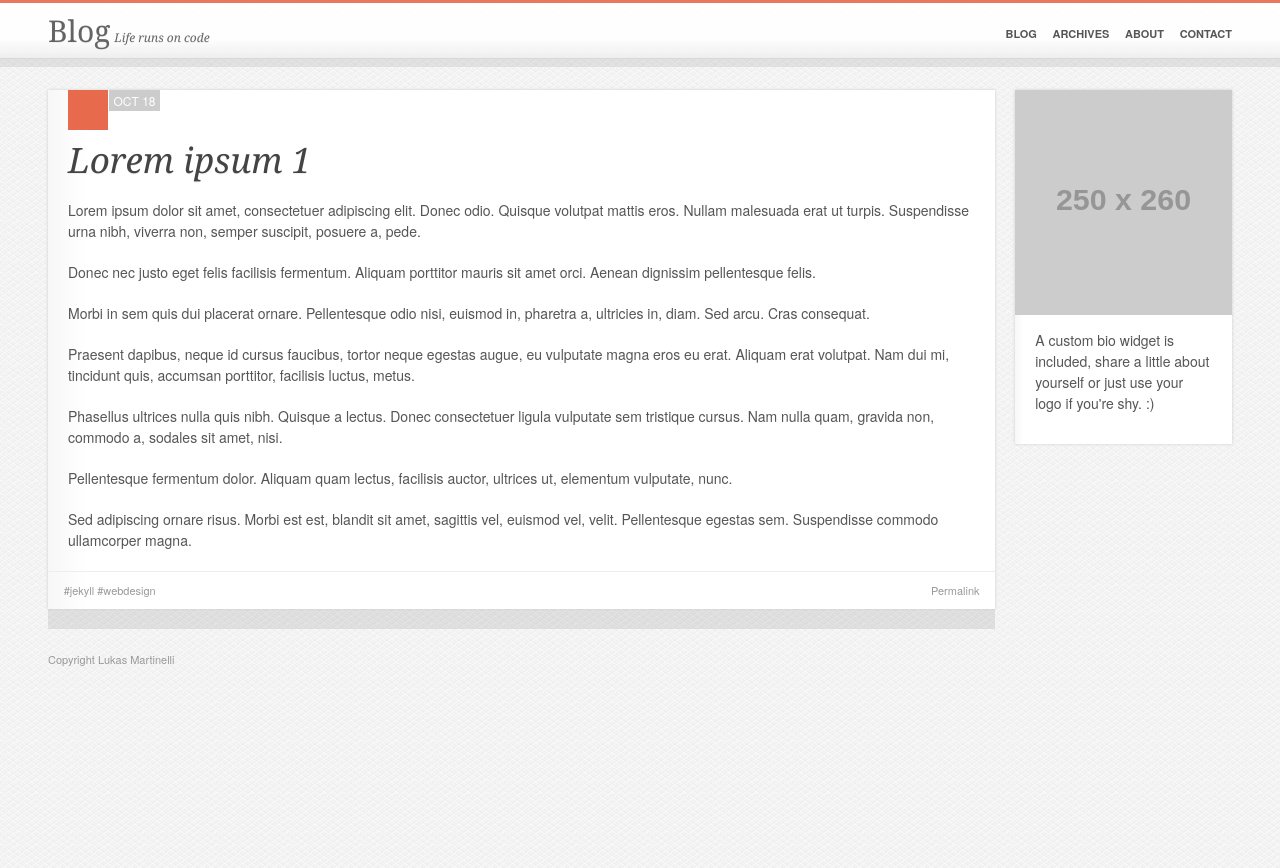
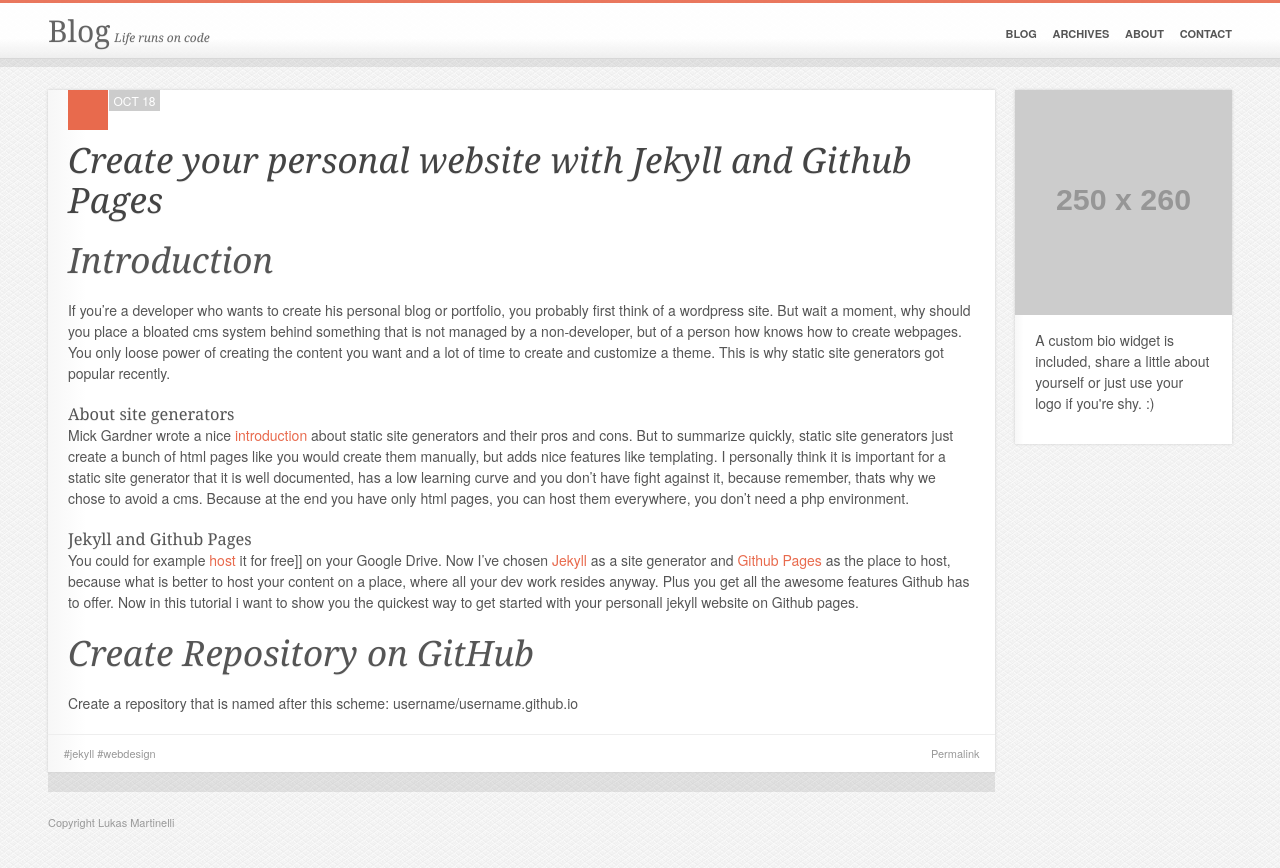
Before and after one commit to lukasmartinelli/lukasmartinelli.github.io, a Jekyll site: the page built from _posts/2013-06-31-lorem-1.markdown, in a window 1280 px wide and 900 px high. Shown: the top 868 px of the window. Built offline with Jekyll 4.4.1, drawn with Linux system fonts in a browser that asks for light colours; Markdown is read by kramdown in place of the engine named in the settings.

Commit message:
Wrote intro of first article.

```diff
--- a/_posts/2013-06-31-lorem-1.markdown
+++ b/_posts/2013-06-31-lorem-1.markdown
@@ -1,20 +1,27 @@
 ---
 layout: post
-title:  "Lorem ipsum 1"
-tags: [jekyll, webdesign]
+title: Create your personal website with Jekyll and Github Pages
+tags:
+  - jekyll
+  - webdesign
 categories: cloud
+published: true
 ---
 
-Lorem ipsum dolor sit amet, consectetuer adipiscing elit. Donec odio. Quisque volutpat mattis eros. Nullam malesuada erat ut turpis. Suspendisse urna nibh, viverra non, semper suscipit, posuere a, pede.
+## Introduction
+If you're a developer who wants to create his personal blog or portfolio, you probably first think of a wordpress site. But wait a moment, why should you place a bloated cms system behind something that is not managed by a non-developer, but of a person how knows how to create webpages. You only loose power of creating the content you want and a lot of time to create and customize a theme. This is why static site generators got popular recently.
 
-Donec nec justo eget felis facilisis fermentum. Aliquam porttitor mauris sit amet orci. Aenean dignissim pellentesque felis.
+### About site generators
+Mick Gardner wrote a nice [introduction](http://www.mickgardner.com/2012/12/an-introduction-to-static-site.html) about static site generators and their pros and cons. But to summarize quickly, static site generators just create a bunch of html pages like you would create them manually, but adds nice features like templating.
+I personally think it is important for a static site generator that it is well
+documented, has a low learning curve and you don't have fight against it, because remember, thats why we chose to avoid a cms.
+Because at the end you have only html pages, you can host them everywhere, you don't need a php environment.
 
-Morbi in sem quis dui placerat ornare. Pellentesque odio nisi, euismod in, pharetra a, ultricies in, diam. Sed arcu. Cras consequat.
+### Jekyll and Github Pages
+You could for example [host](https://developers.google.com/drive/publish-site) it for free]] on your Google Drive. Now I've chosen [Jekyll](http://jekyllrb.com/) as a site generator and [Github Pages](https://help.github.com/categories/20/articles) as the place to host, because what is better to host your content on a place, where all your dev work resides anyway. Plus you get all the awesome features Github has to offer.
+Now in this tutorial i want to show you the quickest way to get started with your personall jekyll website on Github pages.
 
-Praesent dapibus, neque id cursus faucibus, tortor neque egestas augue, eu vulputate magna eros eu erat. Aliquam erat volutpat. Nam dui mi, tincidunt quis, accumsan porttitor, facilisis luctus, metus.
+## Create Repository on GitHub
 
-Phasellus ultrices nulla quis nibh. Quisque a lectus. Donec consectetuer ligula vulputate sem tristique cursus. Nam nulla quam, gravida non, commodo a, sodales sit amet, nisi.
-
-Pellentesque fermentum dolor. Aliquam quam lectus, facilisis auctor, ultrices ut, elementum vulputate, nunc.
-
-Sed adipiscing ornare risus. Morbi est est, blandit sit amet, sagittis vel, euismod vel, velit. Pellentesque egestas sem. Suspendisse commodo ullamcorper magna.
+Create a repository that is named after this scheme:
+username/username.github.io
```
